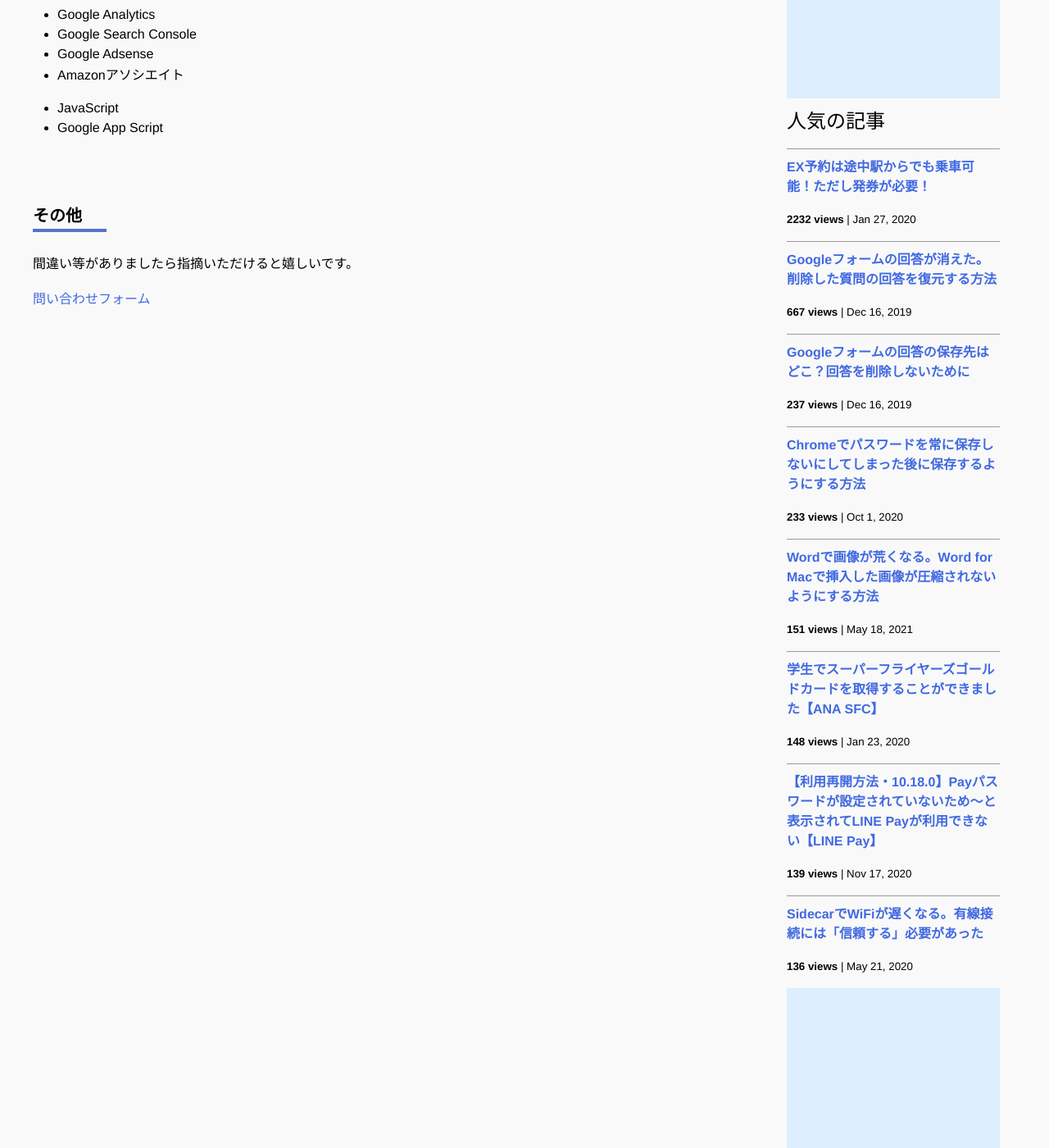
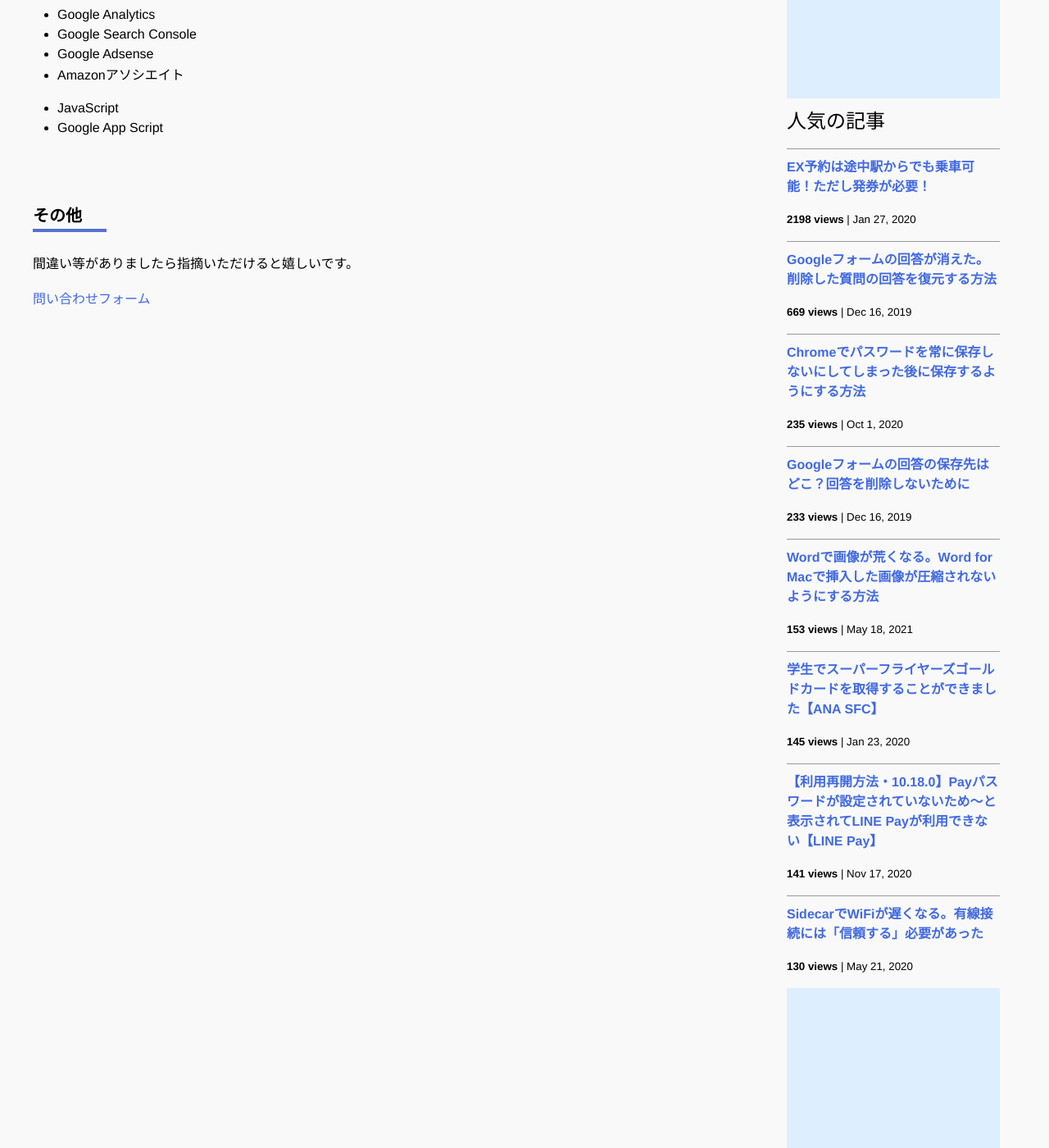
Before and after one commit to iwanaminami/shoyaiwaname, a Jekyll site: the page built from about.markdown, in a window 1280 px wide and 1400 px high, scrolled down 693 px. Shown: the whole window at 82% size. Built offline with Jekyll 4.4.1, drawn with Linux system fonts in a browser that asks for light colours; nearby versions of some CDN libraries; comment, search, counter and statistics services are not loaded.

Commit message:
a new commit message

```diff
--- a/_data/popularposts.yml
+++ b/_data/popularposts.yml
@@ -1,17 +1,17 @@
 side:
-  - view: 2232
+  - view: 2198
     url: /2020/01/27/ex-rideontheway.html
-  - view: 667
+  - view: 669
     url: /2019/12/16/restore-googleform.html
-  - view: 237
+  - view: 235
+    url: /2020/10/01/googlepassword.html
+  - view: 233
     url: /2019/12/16/googleform-answers.html
-  - view: 233
-    url: /2020/10/01/googlepassword.html
-  - view: 151
+  - view: 153
     url: /2021/05/18/image-compression-word.html
-  - view: 148
+  - view: 145
     url: /2020/01/23/sfcgold.html
-  - view: 139
+  - view: 141
     url: /2020/11/17/linepay.html
-  - view: 136
+  - view: 130
     url: /2020/05/21/sidecar-via-cable.html
```
